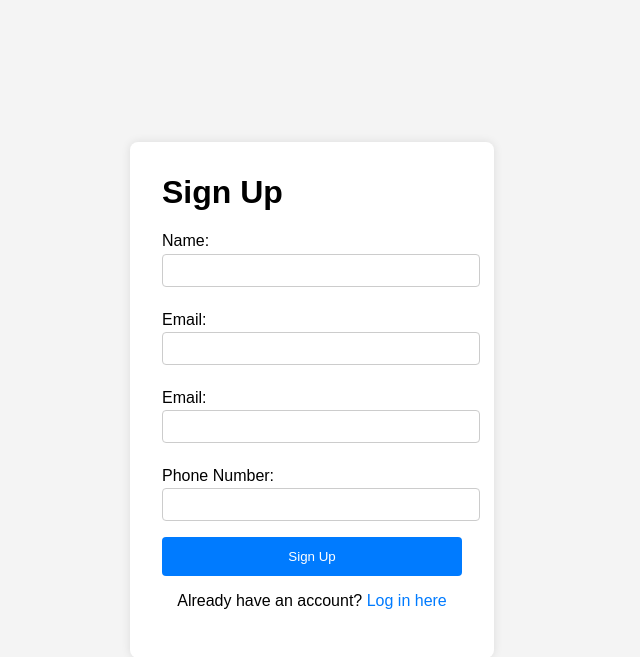
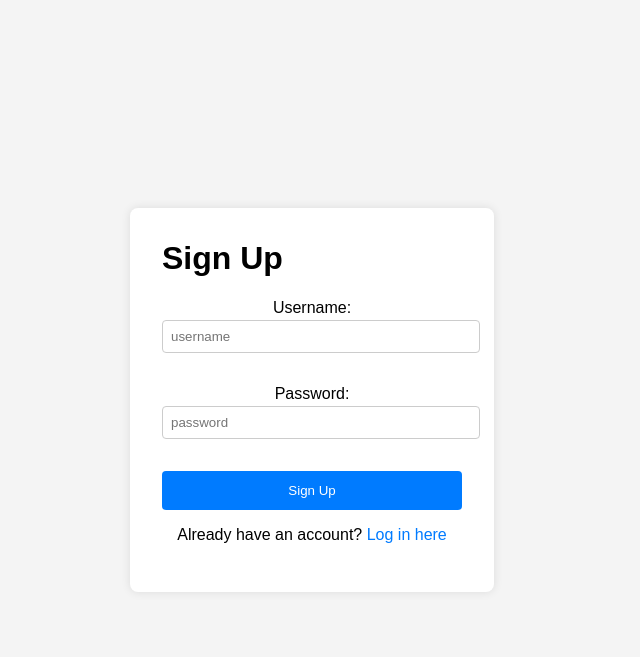
Before and after one commit to sanjeevsk09/Electrical_machines_chatbot, a Django app: page /signup/ in a window 1280 px wide. Shown: the top 657 px of the page, without its empty margins (328-968 px from the left). Run offline with Django 5.2, Linux system fonts and the light colour scheme.

Commit message:
latest update

```diff
--- a/accounts/Templates/signup.html
+++ b/accounts/Templates/signup.html
@@ -71,9 +71,14 @@
 <body>
     <div class="container">
         <h1>Sign Up</h1>
+
         <form action="{% url 'signup' %}" method="post">
 
-            <label for="name">Name:</label>
+            {% csrf_token %}
+
+            {{form.as_p}}
+
+             <!-- <label for="name">Name:</label>
             <input type="text" id="name" name="name" required>
 
             <label for="email">Email:</label>
@@ -84,7 +89,7 @@
 
 
             <label for="phone">Phone Number:</label>
-            <input type="tel" id="phone" name="phone" required>
+            <input type="tel" id="phone" name="phone" required> -->
 
             <button type="submit">Sign Up</button>
         </form>
--- a/accounts/forms.py
+++ b/accounts/forms.py
@@ -2,7 +2,14 @@
 
 from django import forms
 from django.contrib.auth.forms import AuthenticationForm
+from django.contrib.auth.forms import UserCreationForm
 
 class LoginForm(AuthenticationForm):
     username = forms.CharField(widget=forms.TextInput(attrs={'class': 'form-control', 'placeholder': 'username'}))
     password = forms.CharField(widget=forms.PasswordInput(attrs={'class': 'form-control', 'placeholder': 'password'}))
+
+class CustomUserCreationForm(UserCreationForm):
+    username = forms.CharField(label='username', min_length=5, max_length=150)
+    email = forms.EmailField(label='email')
+    password1 = forms.CharField(label='password', widget=forms.PasswordInput)
+    password2 = forms.CharField(label='Confirm password', widget=forms.PasswordInput)
--- a/accounts/urls.py
+++ b/accounts/urls.py
@@ -3,11 +3,13 @@ from django.urls import path
 from .views import login_view
 from.views import prompt_view
 from.views import signup_view
+from django.contrib import admin
 
 
 
 urlpatterns = [
     path('', login_view, name='login'),
+    path('admin/',admin.site.urls),
     path('login/', login_view, name='login'),
     path('prompt/', prompt_view, name='prompt'),
     path('signup/', signup_view, name='signup')
--- a/accounts/views.py
+++ b/accounts/views.py
@@ -3,6 +3,9 @@ from django.contrib.auth import authenticate, login as auth_login
 from .forms import LoginForm
 from django.contrib.auth.forms import AuthenticationForm
 from django.contrib.auth.forms import UserCreationForm
+from django.urls import reverse_lazy
+from django.views import generic
+from .forms import CustomUserCreationForm
 
 
 
@@ -30,7 +33,7 @@ def login_view(request):
 def prompt_view(request):
     if request.method == 'POST':
 
-        form = UserCreationForm(request, data=request.POST)
+        form = UserCreationForm(request.POST)
 
         if form.is_valid():
             form.save()
@@ -47,18 +50,52 @@ def prompt_view(request):
 
 
     return render(request, 'prompt.html')
+
+
+
+# def signup_view(request):
+#     if request.user.is_authenticated:
+#         return redirect('/')
+    # else:
+    #     signup_form = UserCreationForm()
+    #     if request.method == 'POST':
+    #         signup_form = UserCreationForm(request.POST)
+    #         if signup_form.is_valid():
+    #             signup_form.save()
+                # messages.success(request,'Account registered successfully.You can login now.')
+        #         return redirect('login')
+        # context = {'form':signup_form}
+        # return render(request,"app/register.html",context)
+    # if request.method == 'POST':
+
+    #     form = UserCreationForm(request.POST)
+
+    #     if form.is_valid():
+    #         form.save()
+
+    #         return redirect('login')
+    #     else:
+    #         return redirect('signup')
+    # else:
+    #     form = LoginForm()
+    #     return render(request, 'signup.html', {'form': form})
+
+
 def signup_view(request):
+    # form_class = UserCreationForm
+    # success_url = reverse_lazy('login')
+    # template_name = 'signup.html'
 
     if request.method == 'POST':
 
-        form = UserCreationForm(request, data=request.POST)
+        form = CustomUserCreationForm(request.POST)
 
-        if form.is_valid():
-            form.save()
+        # if form.is_valid():
+        form.save()
 
-            return redirect('login')
-        else:
-            return redirect('signup')
+        return redirect('login')
+        # else:
+        #     return redirect('signup')
     else:
         form = LoginForm()
         return render(request, 'signup.html', {'form': form})
```
